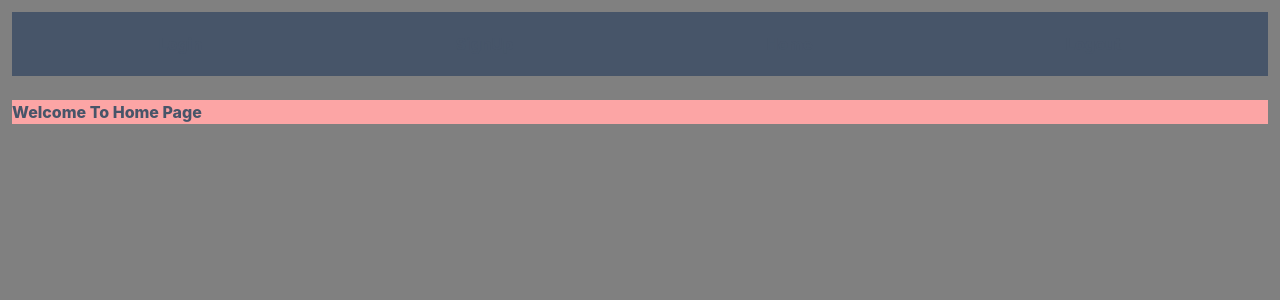
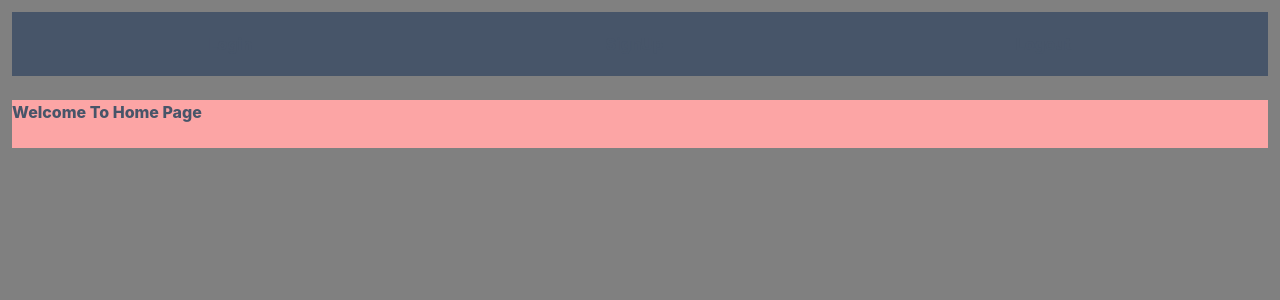
Before and after one commit to sabby74/own-login-signup-mern-frontend, a React (Create React App) app: page /home in a window 1280 px wide. Shown: the top 300 px of the page. Built offline with nearby package versions, Linux system fonts and the light colour scheme.

Commit message:
wrkng app

```diff
--- a/src/components/Header.jsx
+++ b/src/components/Header.jsx
@@ -13,9 +13,9 @@ const Header = () => {
         <Link className="hover:italic" to="/signup">
           <div>SignUp</div>
         </Link>
-        <Link className="hover:italic" to="/home">
+        {/* <Link className="hover:italic" to="/home">
           <div>Home</div>
-        </Link>
+        </Link> */}
 
 
         <button className="hover:italic" onClick={() => navigate("/home")}>
--- a/src/pages/Home.jsx
+++ b/src/pages/Home.jsx
@@ -2,7 +2,8 @@ import React from 'react'
 
 const Home = () => {
   return (
-    <div className='bg-red-300'>Welcome To Home Page</div>
+    <div className='bg-red-300 h-12'>
+      <h1>Welcome To Home Page</h1></div>
   )
 }
 
```
Also changed, not shown: src/App.js (+4 -8 lines).
